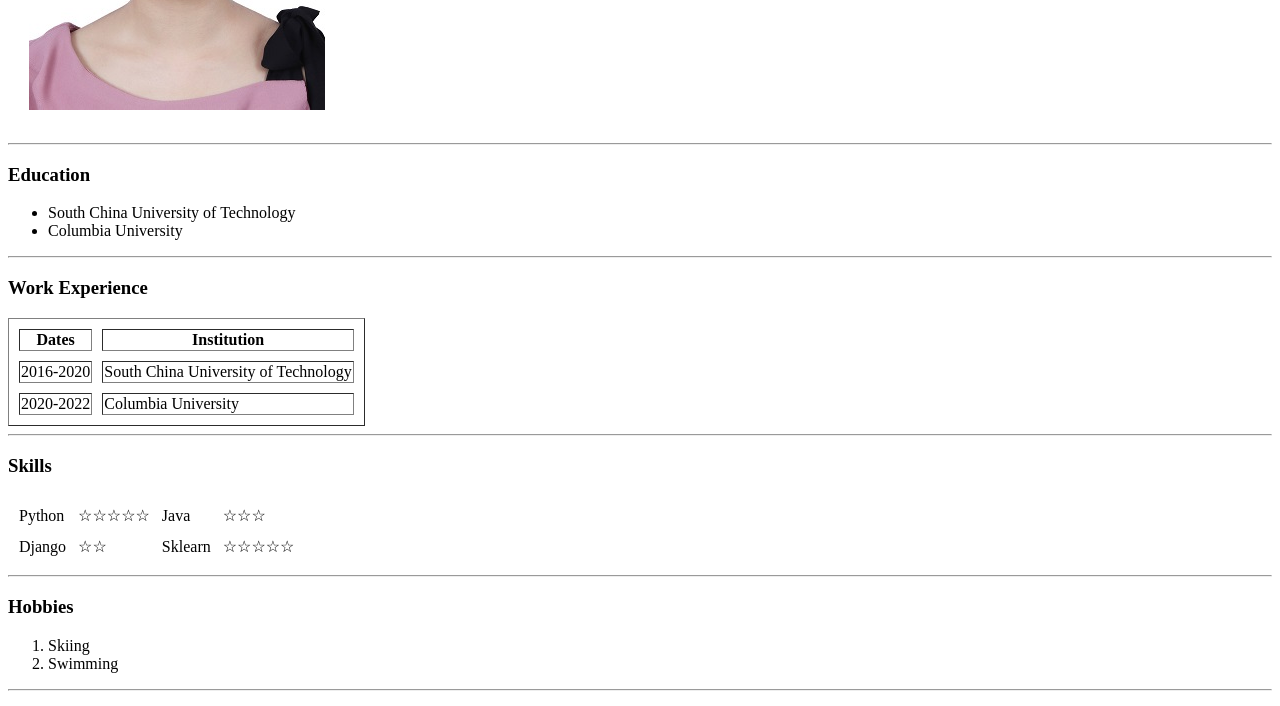
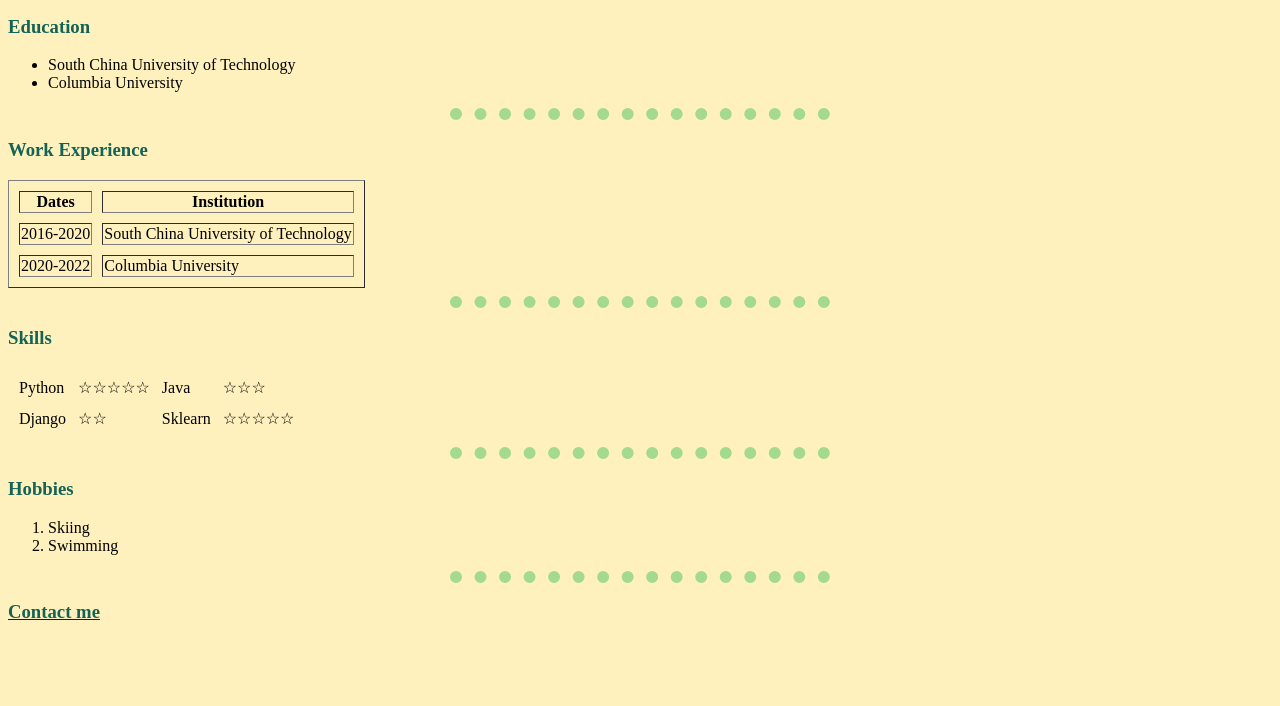
Before and after one commit to wyq-1997/CV, a plain HTML site: page index.html in a window 1280 px wide. Shown: the part 277-983 px from the top of the page. After the commit the page ends 919 px from the top, so only its background shows below. Drawn offline with Linux system fonts and the light colour scheme.

Commit message:
Update index.html

```diff
--- a/index.html
+++ b/index.html
@@ -9,7 +9,7 @@
 		<title>( •̀ ω •́ )✧ Yuqing's Personal Site</title>
 		<meta name="description" content="Hello this is the first html page I made">
 		<meta name="viewport" content="width=device-width, initial-scale=1">
-		<link rel="stylesheet" href="">
+		<link rel="stylesheet" href="css\style.css">
 	</head>
 	<body>
 		<!--[if lt IE 7]>
```
